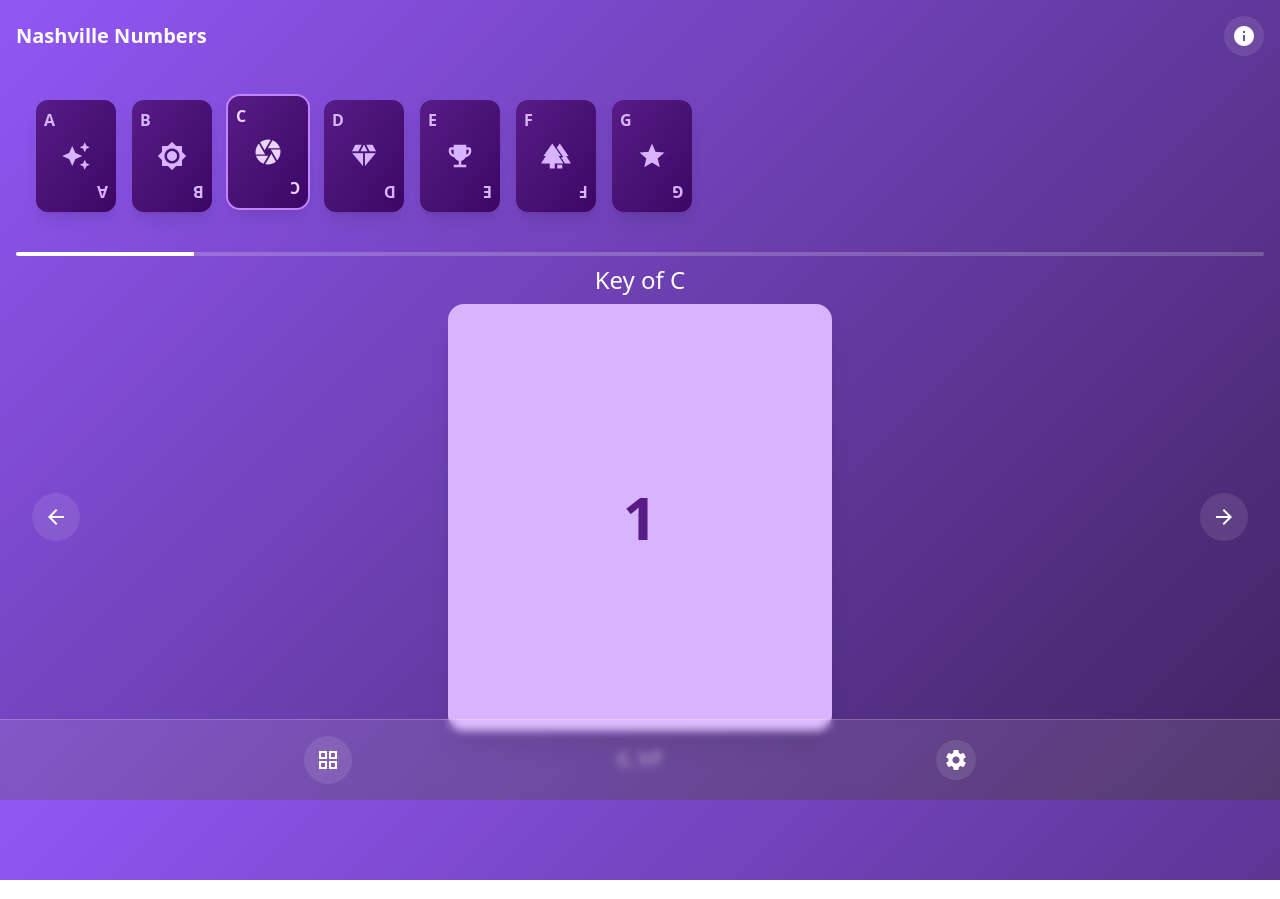
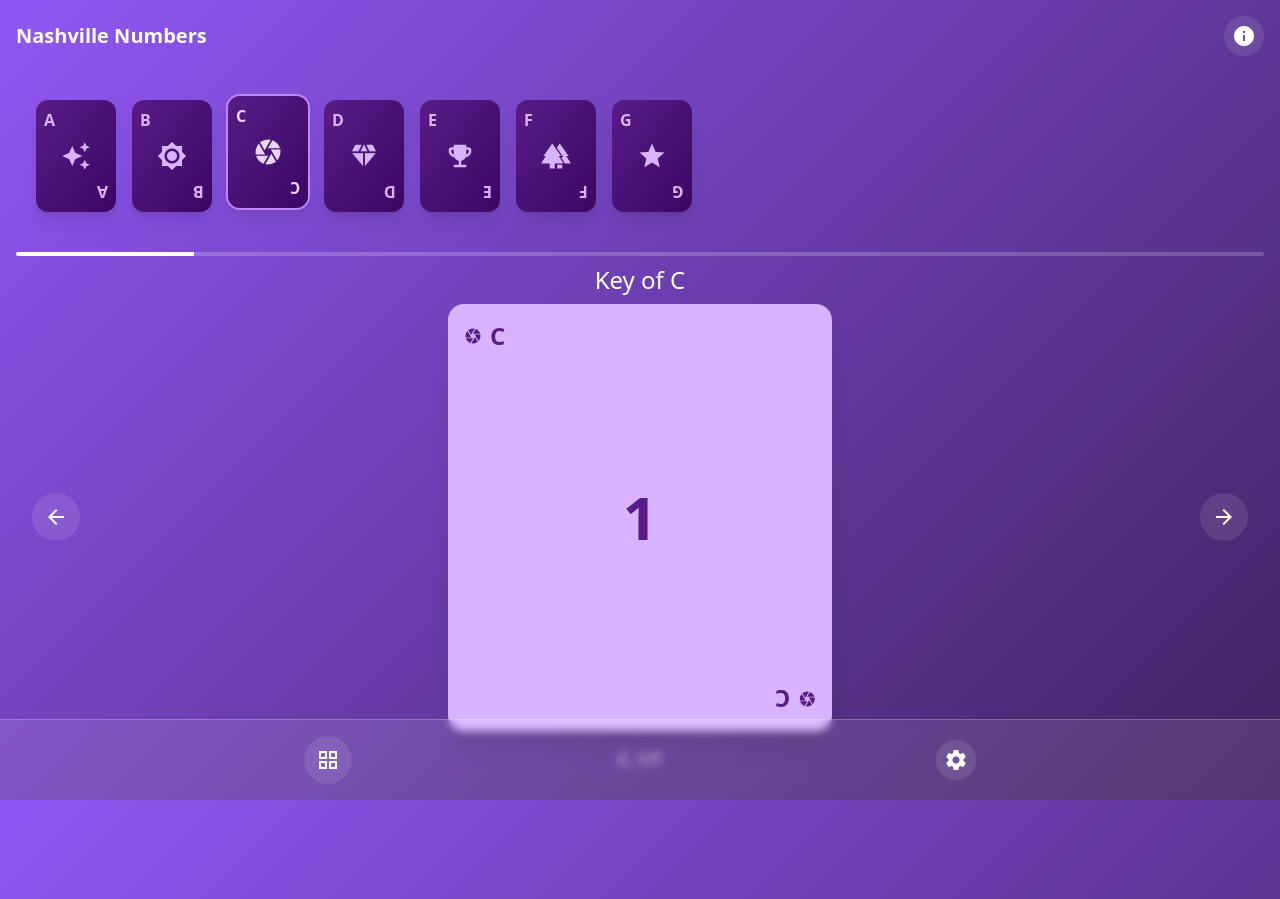
Before and after one commit to jtsternberg/Nashville-Numbers-Flash-Cards, a Vue app: page / in a window 1280 px wide. Built offline with nearby package versions, Linux system fonts and the light colour scheme.

Commit message:
Fancy up the card

```diff
--- a/src/App.vue
+++ b/src/App.vue
@@ -234,7 +234,7 @@ watch(() => currentKey.value, (newVal) => {
 
 <style>
 .app {
-   padding: 1rem;
+   padding: 1rem 1rem 3rem;
    max-width: 2xl;
    margin: 0 auto;
    position: relative;
--- /dev/null
+++ b/src/components/CardCorner.vue
@@ -0,0 +1,27 @@
+<script setup>
+import CardIcon from './CardIcon.vue'
+
+const model = defineModel({
+   type: String,
+   required: true
+})
+
+const props = defineProps({
+   size: {
+      type: String,
+      default: 'normal' // 'normal' or 'small'
+   }
+})
+
+</script>
+
+<template>
+   <div class="absolute top-4 left-4 flex flex-row gap-2 text-2xl font-bold">
+      <CardIcon :model-value="model" size="small" />
+      {{ model }}
+   </div>
+   <div class="absolute bottom-4 right-4 flex flex-row gap-2 text-2xl font-bold rotate-180">
+      <CardIcon :model-value="model" size="small" />
+      {{ model }}
+   </div>
+</template>
--- /dev/null
+++ b/src/components/CardIcon.vue
@@ -0,0 +1,37 @@
+<script setup>
+import { computed } from 'vue'
+import { useChordStore } from '../stores/chords'
+
+const model = defineModel({
+   type: String,
+   required: true
+})
+
+const props = defineProps({
+   size: {
+      type: String,
+      default: 'normal' // 'normal' or 'small'
+   }
+})
+
+const chordStore = useChordStore()
+const icon = computed(() => model.value ? chordStore.getKeyIcon(model.value) : null)
+</script>
+
+<template>
+   <div class="flex items-center justify-center gap-1">
+      <template v-for="(iconItem, index) in icon" :key="iconItem">
+         <span
+            class="material-icons"
+            :class="[
+               size === 'small' ? 'text-lg tall:text-2xl' : 'text-3xl tall:text-4xl',
+               icon.length > 1 && size === 'normal' ? 'text-lg tall:text-2xl' : ''
+            ]"
+         >{{ iconItem }}</span>
+         <span
+            v-if="index < icon.length - 1"
+            class="text-xl tall:text-2xl font-light"
+         >/</span>
+      </template>
+   </div>
+</template>
--- a/src/components/FlashCard.vue
+++ b/src/components/FlashCard.vue
@@ -1,7 +1,7 @@
 <script setup>
 import { ref, computed } from 'vue'
 import { useChordStore } from '../stores/chords'
-
+import CardCorner from './CardCorner.vue'
 const props = defineProps({
    number: {
       type: Object,
@@ -52,12 +52,14 @@ defineExpose({ toggleFlip })
             class="absolute w-full h-full flex flex-col items-center justify-center rounded-2xl bg-purple-300 text-purple-900 shadow-xl backface-hidden"
             aria-hidden="isFlipped"
          >
+            <CardCorner :model-value="currentKey" />
             <div class="text-6xl font-bold">{{ number.number }}</div>
          </div>
          <div
             class="absolute w-full h-full flex flex-col items-center justify-center rounded-2xl bg-purple-100 shadow-xl backface-hidden rotate-y-180"
             aria-hidden="!isFlipped"
          >
+            <CardCorner :model-value="currentKey" />
             <div class="text-6xl font-bold text-purple-600 mb-2">{{ chord }}</div>
             <div class="text-base text-gray-500">{{ number.quality }}</div>
          </div>
--- a/src/components/KeyCard.vue
+++ b/src/components/KeyCard.vue
@@ -1,6 +1,7 @@
 <script setup>
-import { ref, computed } from 'vue'
+import { ref } from 'vue'
 import { useChordStore } from '../stores/chords'
+import CardIcon from './CardIcon.vue'
 
 const model = defineModel({
    type: String,
@@ -18,8 +19,6 @@ const emit = defineEmits(['select'])
 const chordStore = useChordStore()
 
 // Animation states
-
-const icon = computed(() => chordStore.getKeyIcon(model.value))
 
 function handleClick() {
    if (!props.isSelected) {
@@ -58,19 +57,10 @@ function handleClick() {
 
             <!-- Center symbol -->
             <div
-               class="absolute inset-0 flex items-center justify-center gap-1"
+               class="absolute inset-0 flex items-center justify-center"
                :class="isSelected ? 'text-purple-200' : 'text-purple-300'"
             >
-               <template v-for="(iconItem, index) in icon" :key="iconItem">
-                  <span
-                     class="material-icons"
-                     :class="icon.length > 1 ? 'text-lg tall:text-2xl' : 'text-3xl tall:text-4xl'"
-                  >{{ iconItem }}</span>
-                  <span
-                     v-if="index < icon.length - 1"
-                     class="text-xl tall:text-2xl font-light"
-                  >/</span>
-               </template>
+               <CardIcon :model-value="model" />
             </div>
 
             <!-- Bottom key indicator -->
```
